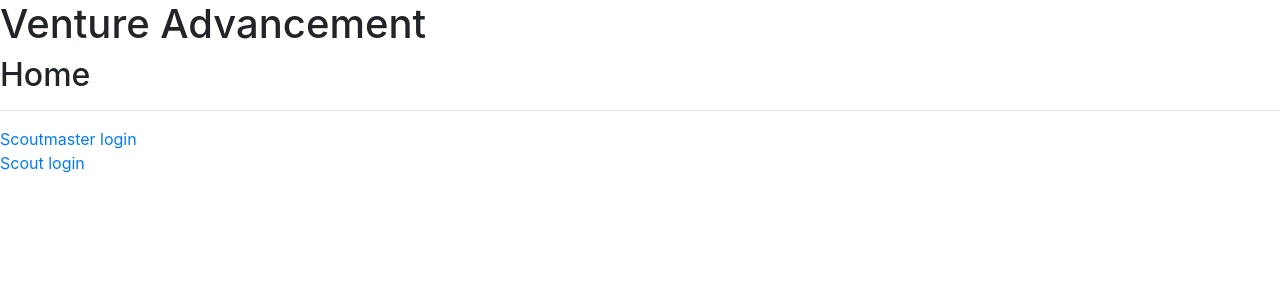
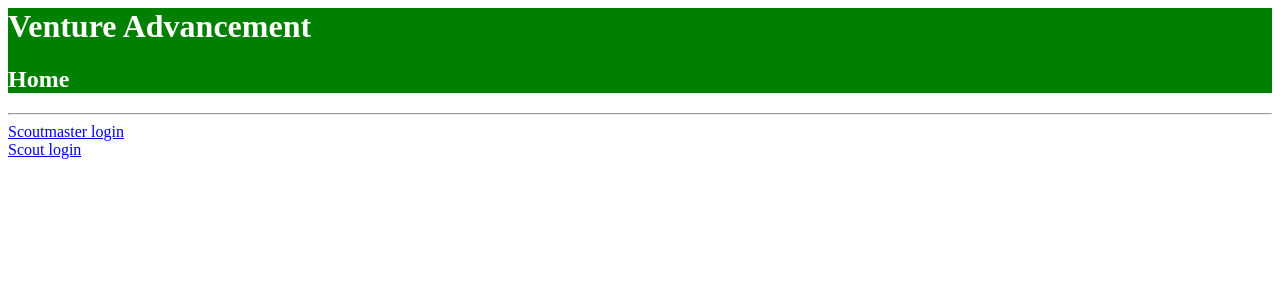
Before and after one commit to kketg/Venture-Scout-Advancement-Tool, a Flask app: page / in a window 1280 px wide. Shown: the top 300 px of the page. Run offline with Flask 2, Linux system fonts and the light colour scheme; some libraries are stand-ins or nearby versions.

Commit message:
starting the css lol

```diff
--- a/templates/template.html
+++ b/templates/template.html
@@ -1,18 +1,23 @@
-<!doctype html>
-<html lang="en">
-  <head>
+<html lang="en"><head>
     <!-- Required meta tags -->
     <meta charset="utf-8">
     <meta name="viewport" content="width=device-width, initial-scale=1, shrink-to-fit=no">
 
+    <style>
+        #heading{
+            background-color: green;
+            color: white;
+        }
+</style>
     <!-- Bootstrap CSS -->
-    <link rel="stylesheet" href="https://stackpath.bootstrapcdn.com/bootstrap/4.3.1/css/bootstrap.min.css" integrity="sha384-ggOyR0iXCbMQv3Xipma34MD+dH/1fQ784/j6cY/iJTQUOhcWr7x9JvoRxT2MZw1T" crossorigin="anonymous">
 
     <title>Venture Advancement - {{header}}</title>
   </head>
   <body>
-    <h1>Venture Advancement</h1>
-    <h2>{{header|safe}}</h2>
+    <div id="heading">
+		<h1>Venture Advancement</h1>
+    	<h2>{{header|safe}}</h2>
+    </div>
     <hr>
     {{body|safe}}
     {{footer|safe}}
@@ -21,5 +26,6 @@
     <script src="https://code.jquery.com/jquery-3.3.1.slim.min.js" integrity="sha384-q8i/X+965DzO0rT7abK41JStQIAqVgRVzpbzo5smXKp4YfRvH+8abtTE1Pi6jizo" crossorigin="anonymous"></script>
     <script src="https://cdnjs.cloudflare.com/ajax/libs/popper.js/1.14.7/umd/popper.min.js" integrity="sha384-UO2eT0CpHqdSJQ6hJty5KVphtPhzWj9WO1clHTMGa3JDZwrnQq4sF86dIHNDz0W1" crossorigin="anonymous"></script>
     <script src="https://stackpath.bootstrapcdn.com/bootstrap/4.3.1/js/bootstrap.min.js" integrity="sha384-JjSmVgyd0p3pXB1rRibZUAYoIIy6OrQ6VrjIEaFf/nJGzIxFDsf4x0xIM+B07jRM" crossorigin="anonymous"></script>
-  </body>
-</html>
+
+
+</body></html>
```
